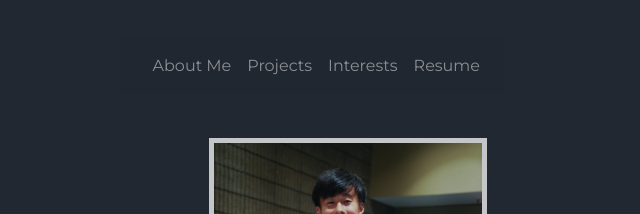
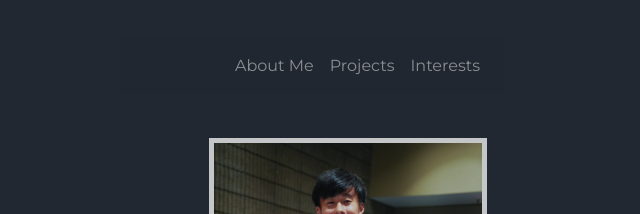
Before and after one commit to justinshin6/final-portfolio, a plain HTML site: page index.html in a window 1280 px wide. Shown: the top 214 px of the page, 584-1224 px from the left. Drawn offline with nearby package versions, Linux system fonts and the light colour scheme; a web font is replaced by a local one.

Commit message:
actual final submission

```diff
--- a/index.html
+++ b/index.html
@@ -9,6 +9,7 @@
 
   <!-- Font Awesome -->
   <script src="https://kit.fontawesome.com/3fe29d8368.js" crossorigin="anonymous"></script>
+  <link rel="icon" type="image/x-icon" href="/images/favicon.ico">
 
   <!-- JavaScript -->
   <script src="https://ajax.googleapis.com/ajax/libs/jquery/3.3.1/jquery.min.js"></script>
@@ -42,9 +43,6 @@
             </li>
             <li class="nav-item">
               <a class="nav-link scroll-to" href="#other-interests">Interests</a>
-            </li>
-            <li class="nav-item">
-              <a class="nav-link scroll-to" href="case-studies/assets/Justin_Shin_Resume.pdf">Resume</a>
             </li>
           </ul>
         </div>
```
Also changed, not shown: images/favicon.ico (added).
